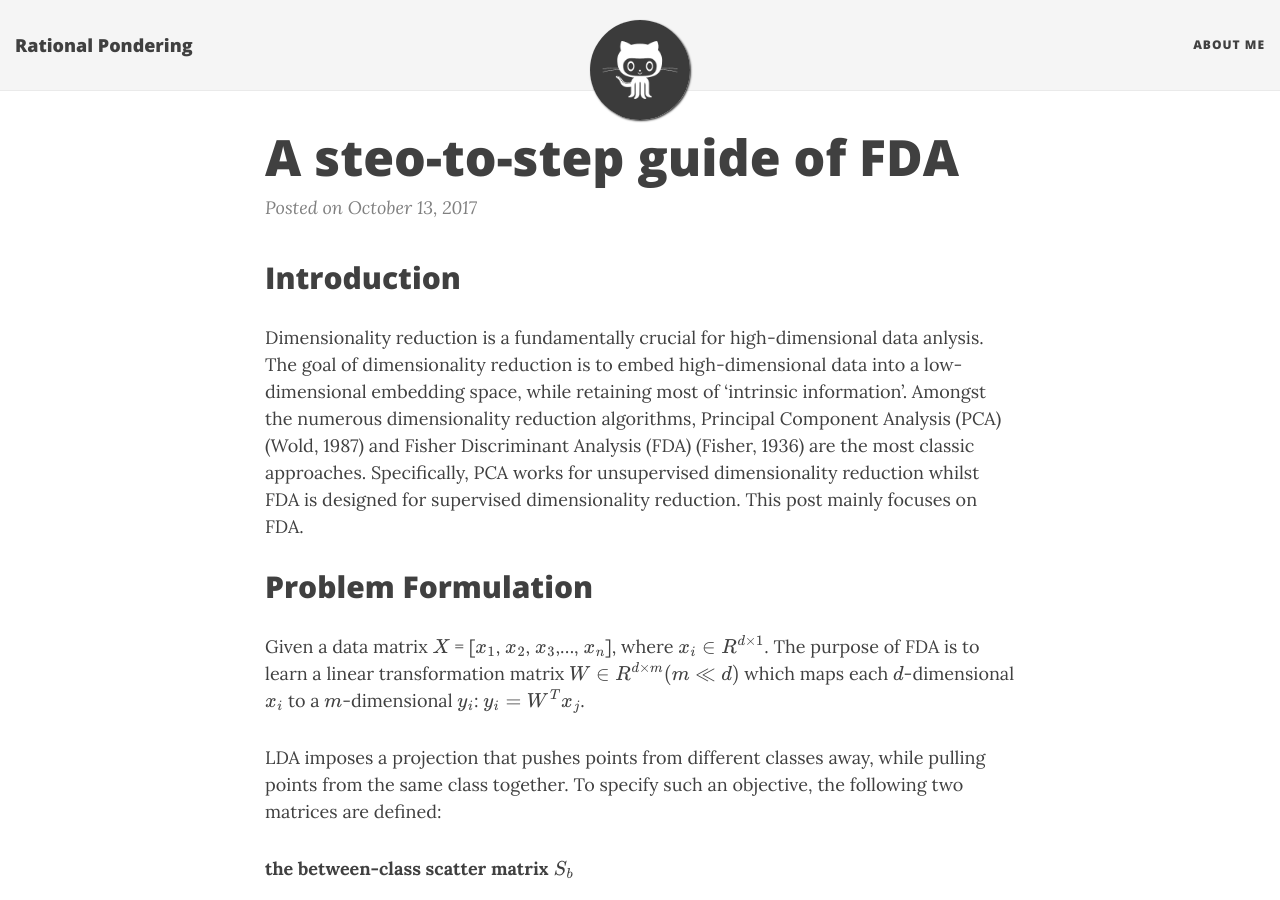
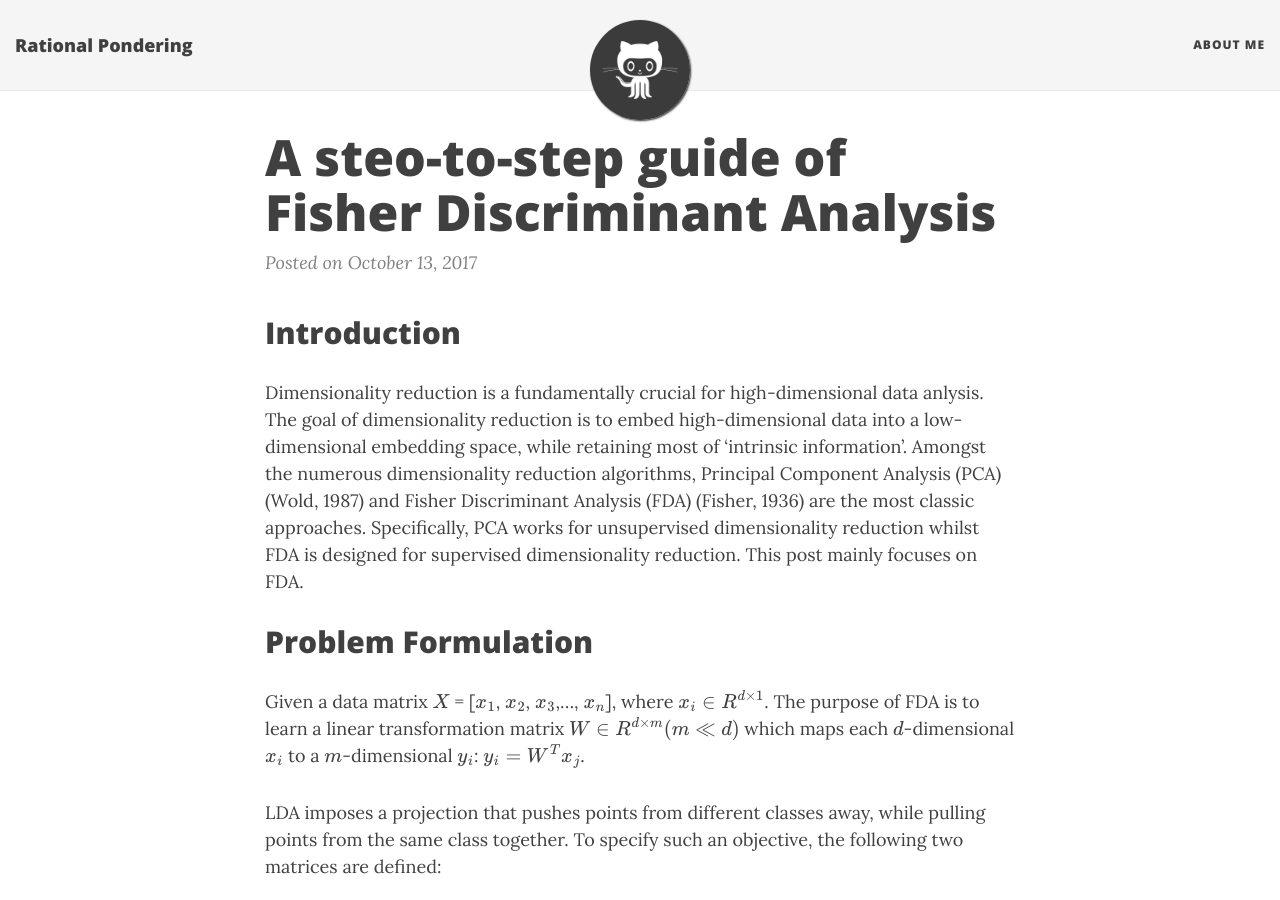
Before and after one commit to const-yield/const-yield.github.io, a Jekyll site: the page built from _posts/2017-10-13-A-step-to-step-guide-of-FDA.md, in a window 1280 px wide and 900 px high. Built offline with Jekyll 4.4.1, drawn with Linux system fonts in a browser that asks for light colours; nearby versions of some CDN libraries; formulas are drawn with MathJax 3.

Commit message:
Update 2017-10-13-A-step-to-step-guide-of-FDA.md
Changed "FDA" to "Fisher Discriminant Analysis"

```diff
--- a/_posts/2017-10-13-A-step-to-step-guide-of-FDA.md
+++ b/_posts/2017-10-13-A-step-to-step-guide-of-FDA.md
@@ -1,6 +1,6 @@
 ---
 layout: post
-title: "A steo-to-step guide of FDA"
+title: "A steo-to-step guide of Fisher Discriminant Analysis"
 description: ""
 category: Machine Learning
 tags: [Dimensionality reduction]
```
